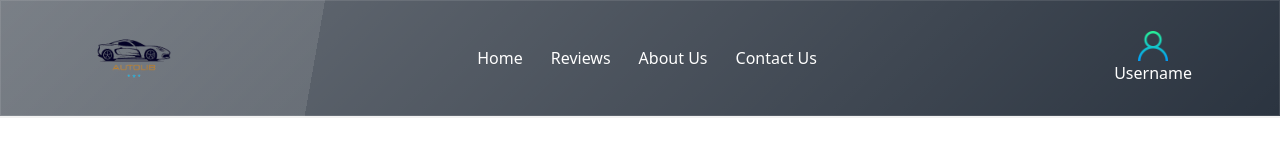
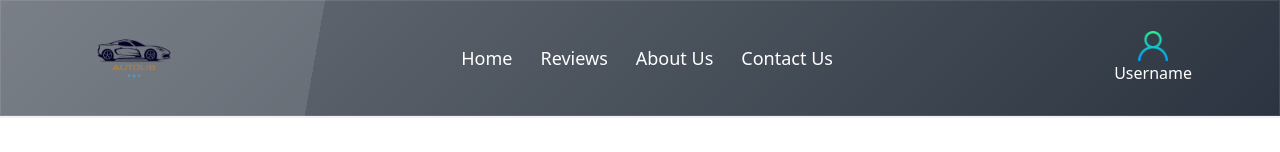
Before and after one commit to Josekariz/reactautolib, a React (Create React App) app in the folder frontend/: page /about in a window 1280 px wide. Shown: the top 152 px of the page. Built offline with nearby package versions, Linux system fonts and the light colour scheme.

Commit message:
change navlink text color and size

```diff
--- a/frontend/src/Navbar/Navbar.jsx
+++ b/frontend/src/Navbar/Navbar.jsx
@@ -37,7 +37,7 @@ export default function Navbar({ userProfile }) {
 
             <div className="hidden md:flex items-center space-x-1">
               {["/", "/reviews", "/about", "/contact"].map((path, index) => (
-                <Link key={index} to={path} className="py-5 px-3 text-base-100 navbar-link hover:text-blue-500 hover:scale-110">
+                <Link key={index} to={path} className="py-5 px-3 text-white text-lg navbar-link hover:text-blue-500 hover:scale-110">
                   {['Home', 'Reviews', 'About Us', 'Contact Us'][index]}
                 </Link>
               ))}
```
